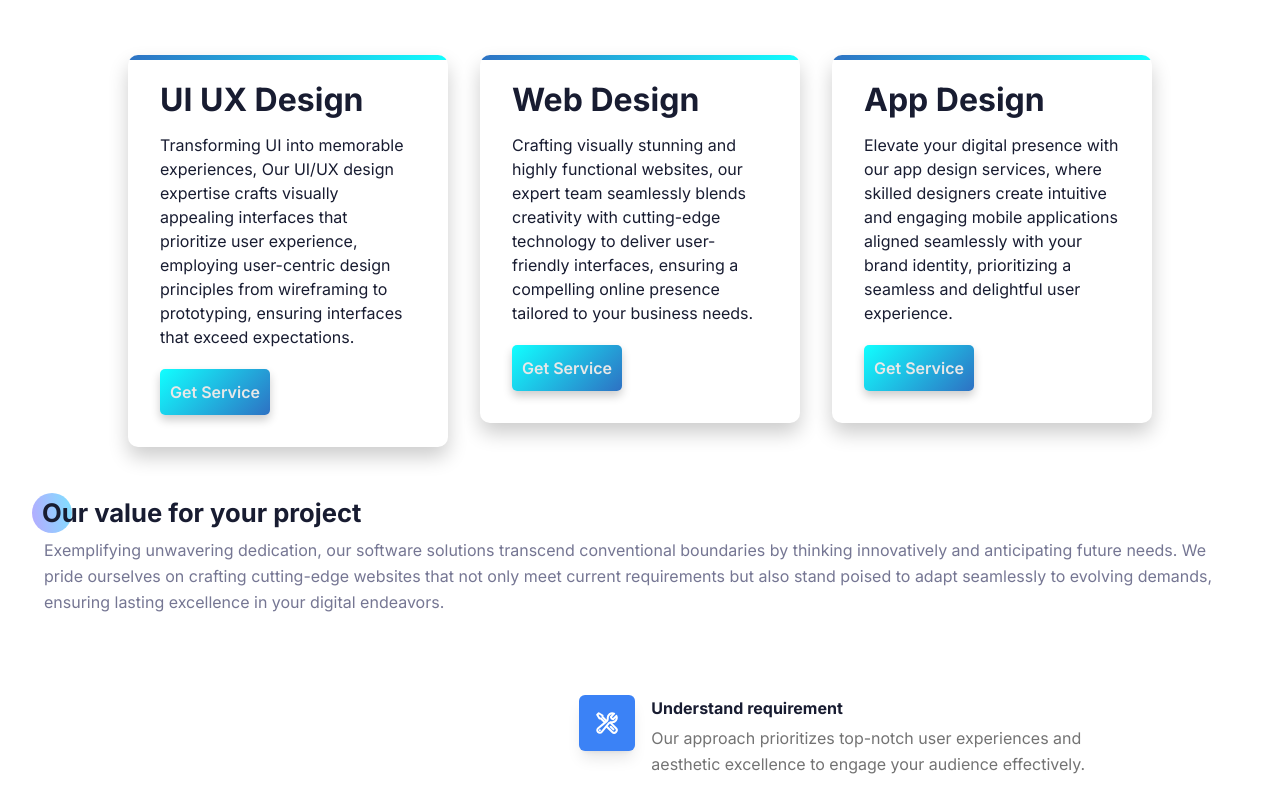
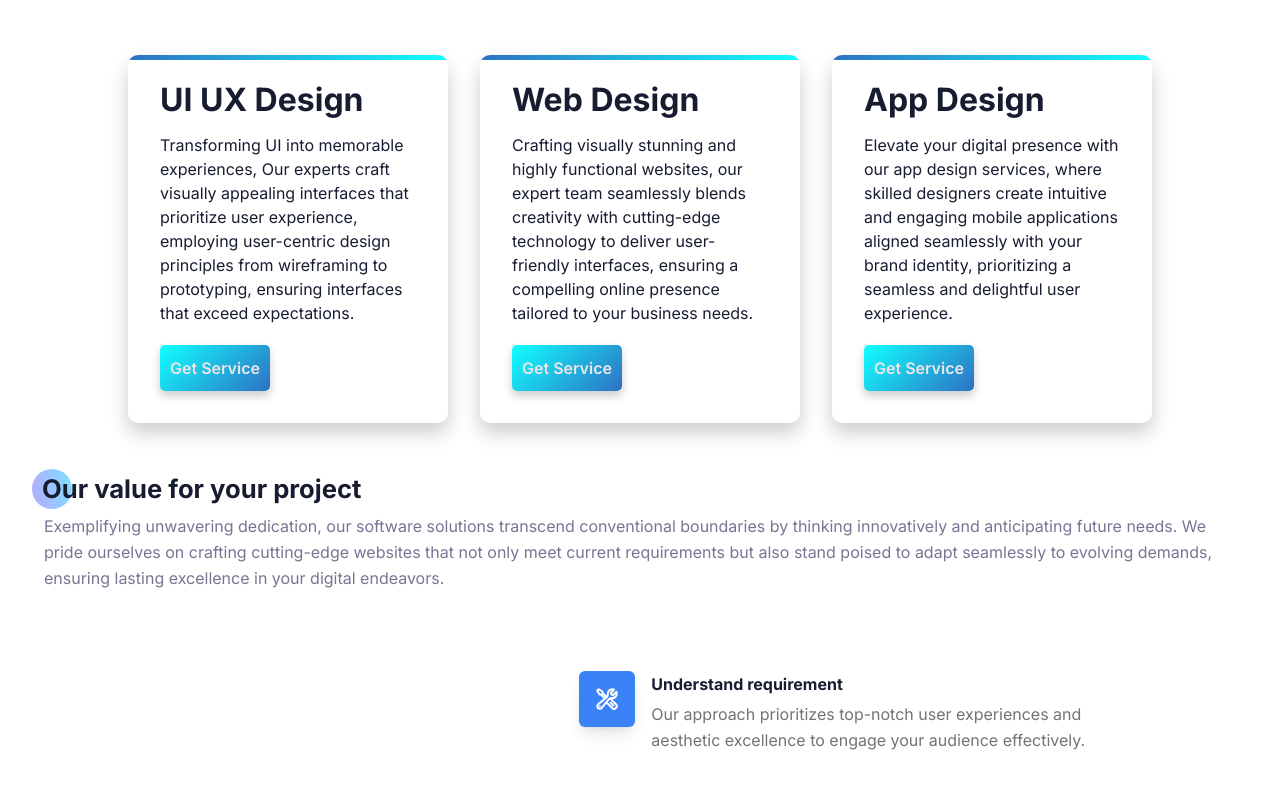
Before and after one commit to VenkataVijayaBhaskar007/software_solutions, a Next.js app: page / in a window 1280 px wide. Shown: the part 2260-3059 px from the top of the page. Built offline with nearby package versions, Linux system fonts and the light colour scheme; grey boxes are pictures that could not be loaded.

Commit message:
ythsrgfd

```diff
--- a/components/About/index.tsx
+++ b/components/About/index.tsx
@@ -282,7 +282,7 @@ const About = () => {
       <p className="heading">UI UX Design</p>
       <p className="para">
       Transforming UI into memorable experiences,
-      Our UI/UX design expertise crafts visually appealing interfaces
+      Our experts craft visually appealing interfaces
       that prioritize user experience, employing user-centric design
       principles from wireframing to prototyping, ensuring interfaces
       that exceed expectations.
```
